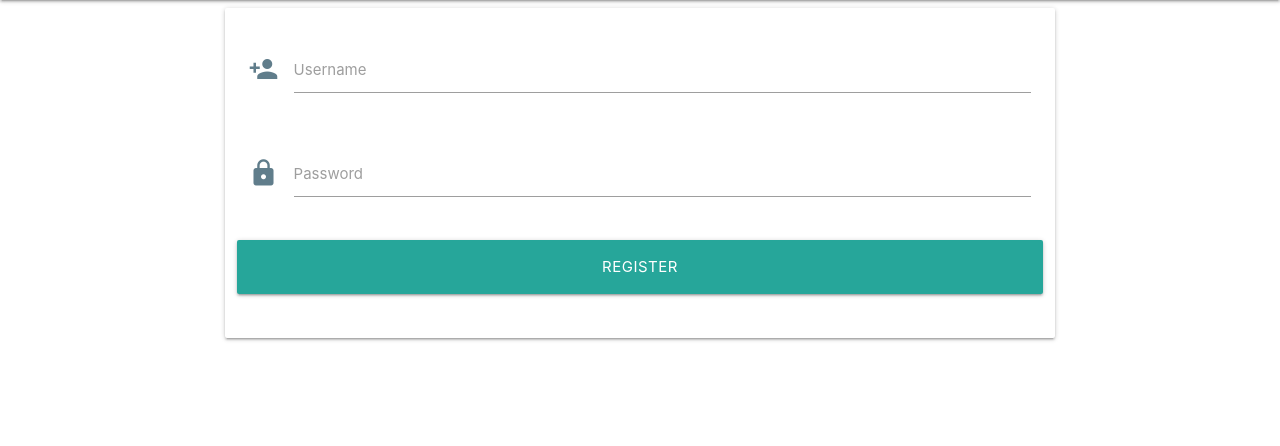
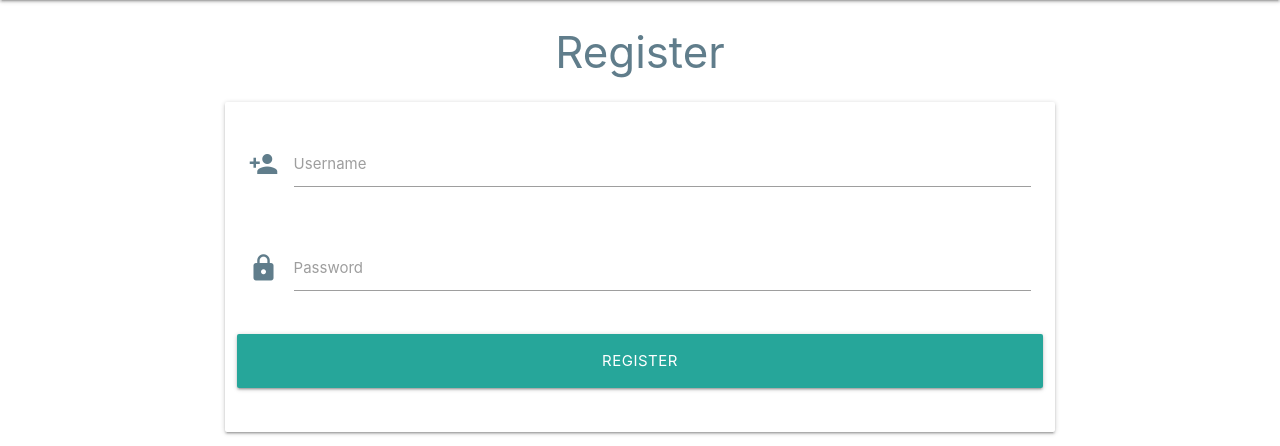
Before and after one commit to Code-Institute-Submissions/ms-project-3-v2, a Flask app: page /register in a window 1280 px wide. Shown: the part 64-510 px from the top of the page. Run offline with Flask 2, Linux system fonts and the light colour scheme; some libraries are stand-ins or nearby versions.

Commit message:
Added header to registration page

```diff
--- a/templates/register.html
+++ b/templates/register.html
@@ -1,5 +1,7 @@
 {% extends "base.html" %}
 {% block content %}
+
+<h3 class="center-align blue-grey-text">Register</h3>
 
 <div class="row">
   <form class="col s12 m8 offset-m2">
```
